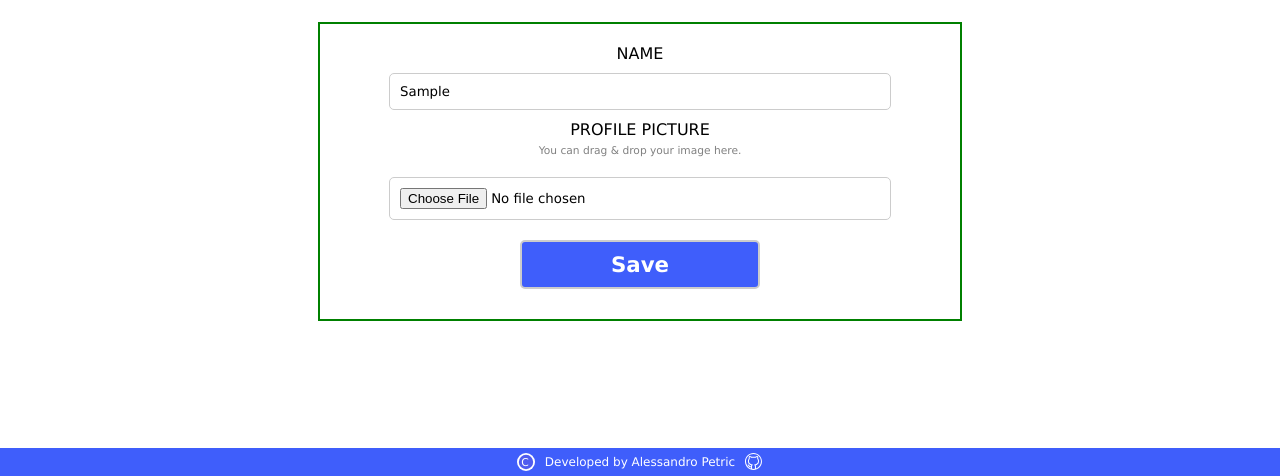
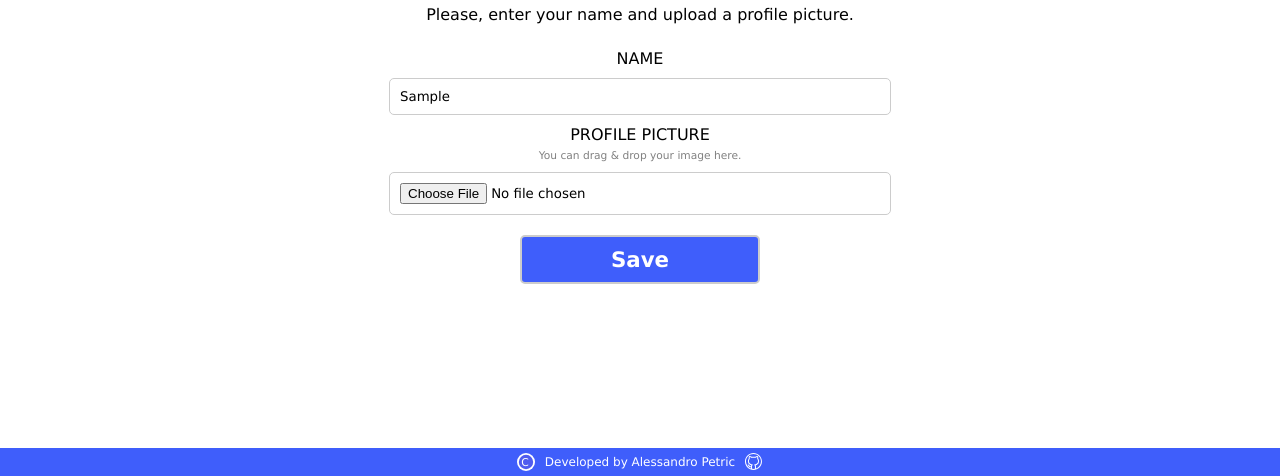
Before and after one commit to alexpetric/nonogram, a plain HTML site: page index.html in a window 1280 px wide. Both pictures are taken after typing "Sample" into the empty fields and a click on the button "Save". Shown: the part 324-800 px from the top of the page. Drawn offline with Linux system fonts and the light colour scheme.

Commit message:
Minor changes in rendering

```diff
--- a/css/style.css
+++ b/css/style.css
@@ -288,9 +288,6 @@ input[type=checkbox] {
     align-items: center;
     width: 100%;
     max-width: 100%;
-    margin: 20px;
-    padding: 20px;
-    border: 2px solid green;
 }
 
 #user-info-form form input {
@@ -323,7 +320,6 @@ input[type=checkbox] {
     font-size: 8pt;
     color: gray;
     margin-top: 5px;
-    margin-bottom: 10px;
 }
 
 #drop-zone {
--- a/js/pages/MainPage.js
+++ b/js/pages/MainPage.js
@@ -1,4 +1,5 @@
 import Page from "./Page.js";
+import {loadProfilePic} from "../script.js";
 
 export default class MainPage extends Page {
     constructor(settings) {
@@ -71,8 +72,11 @@ export default class MainPage extends Page {
                 // Save the level to localStorage
                 localStorage.setItem('level', 1);
 
+                // Render profile picture
+                loadProfilePic();
+
                 // Re-render the MainPage
-                this.showPage();
+                location.reload();
             });
         }
         // If there is a start game button on the page, add an event listener for the button click
--- a/js/script.js
+++ b/js/script.js
@@ -22,7 +22,7 @@ headerH1.addEventListener('click', (e) => {
 });
 
 /* LOADING PROFILE PICTURE */
-function loadProfilePic() {
+export function loadProfilePic() {
     // Get the Base64 string from localStorage
     const profilePicBase64 = localStorage.getItem('profilePic');
 
```
